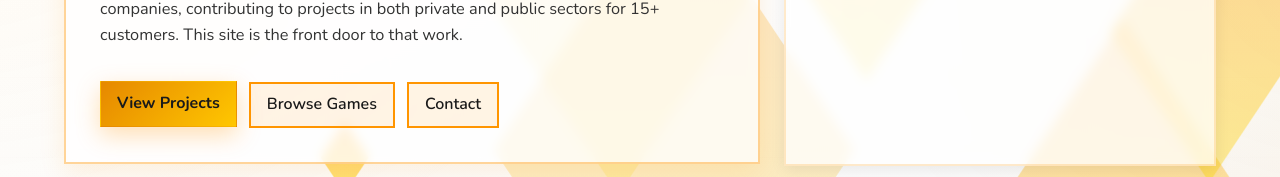
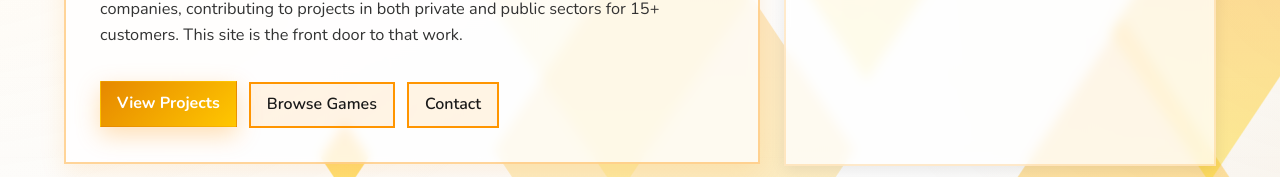
Before and after one commit to Crare/crare.github.io, a React (Vite) app in the folder my-app/: page / in a window 1280 px wide. In both pictures the pointer is over the link "View Projects". Shown: the part 883-1060 px from the top of the page. Built offline with nearby package versions, Linux system fonts and the light colour scheme.

Commit message:
style: enhance button hover effects with improved color and box-shadow

```diff
--- a/my-app/src/styles/global.css
+++ b/my-app/src/styles/global.css
@@ -462,7 +462,7 @@ html {
   border-radius: 0;
   font-weight: var(--font-weight-semibold);
   transition: background-color 0.2s ease, color 0.2s ease, border-color 0.2s ease,
-    transform 0.2s ease;
+    transform 0.2s ease, box-shadow 0.2s ease;
 }
 
 .landing-button:hover,
@@ -480,6 +480,7 @@ html {
 
 .landing-button-primary:hover {
   background: linear-gradient(135deg, #E68800 0%, #FFC700 100%);
+  color: white;
   border-color: transparent;
   box-shadow: 0 8px 24px rgba(255, 149, 0, 0.3);
 }
@@ -491,9 +492,10 @@ html {
 }
 
 .landing-button-secondary:hover {
-  background: rgba(255, 149, 0, 0.15);
-  border-color: var(--accent-yellow);
-  box-shadow: 0 4px 16px rgba(255, 149, 0, 0.2);
+  background: var(--accent-orange);
+  color: white;
+  border-color: var(--accent-orange);
+  box-shadow: 0 4px 16px rgba(255, 149, 0, 0.3);
 }
 
 .landing-inline-link,
```
